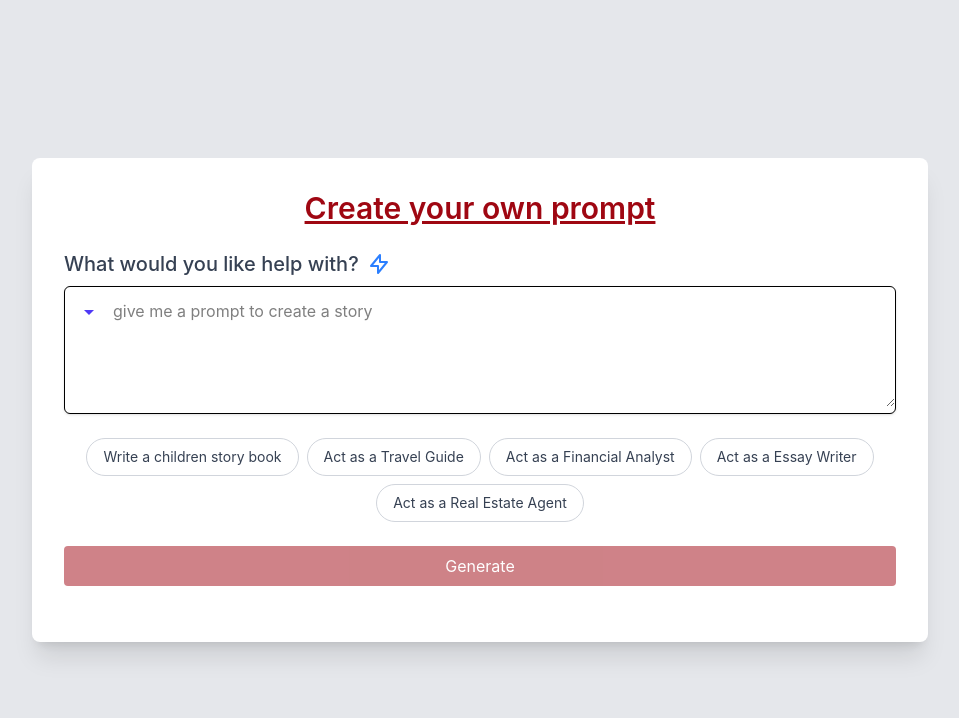
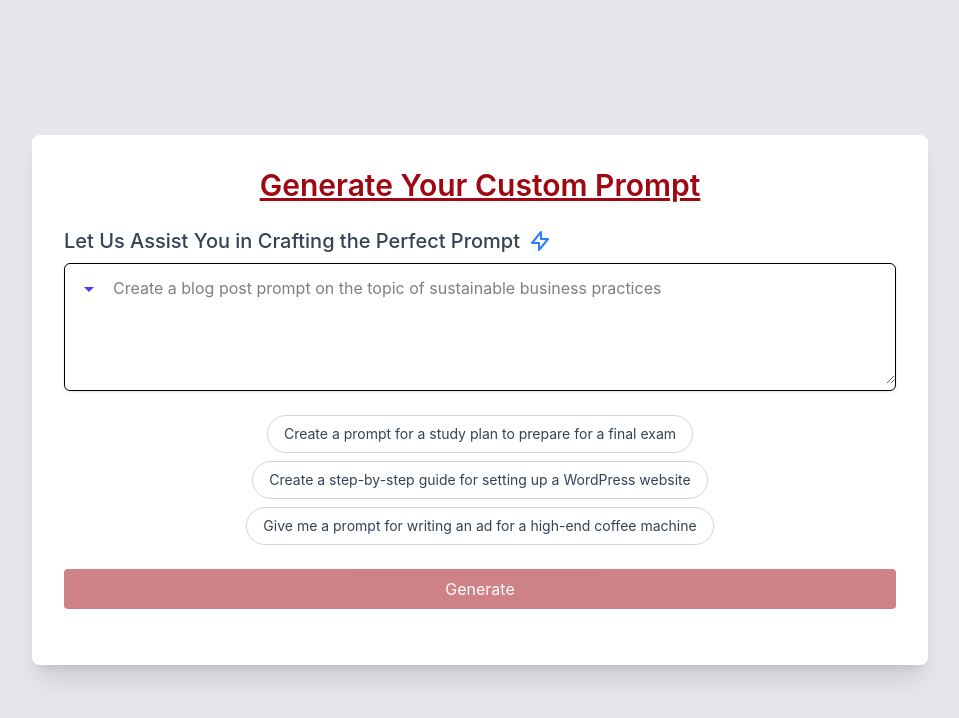
Before and after one commit to ViaSocket-Git/Prompt_Engineer, a React (Create React App) app: page / in a window 1280 px wide. Shown: the top 718 px of the page, without its empty margins (160-1119 px from the left). Built offline with nearby package versions, Linux system fonts and the light colour scheme.

Commit message:
changed refrence prompts

```diff
--- a/src/Components/intialChatbot.js
+++ b/src/Components/intialChatbot.js
@@ -87,23 +87,22 @@ function PromptGenerator() {
   };
 
   const examplePrompts = [
-    "Write a children story book",
-    "Act as a Travel Guide",
-    "Act as a Financial Analyst",
-    "Act as a Essay Writer",
-    "Act as a Real Estate Agent"
+    "Create a prompt for a study plan to prepare for a final exam",
+    "Create a step-by-step guide for setting up a WordPress website",
+    "Give me a prompt for writing an ad for a high-end coffee machine",
+
   ];
 
   return (
     <div className="bg-gray-200 min-h-screen flex items-center justify-center py-6">
       <div className="max-w-4xl w-full p-8 bg-white rounded-lg shadow-xl">
         <h1 className="text-3xl font-semibold mb-6 text-center text-gray-800">
-          <span className="text-red-800 underline">Create your own prompt</span>
+          <span className="text-red-800 underline">Generate Your Custom Prompt</span>
         </h1>
 
         <div className="mb-6">
           <div className="flex items-center mb-2">
-            <h2 className="text-xl font-medium text-gray-700">What would you like help with?</h2>
+            <h2 className="text-xl font-medium text-gray-700">Let Us Assist You in Crafting the Perfect Prompt</h2>
             <svg className="ml-2 w-6 h-6 text-blue-500" fill="none" stroke="currentColor" viewBox="0 0 24 24" xmlns="http://www.w3.org/2000/svg">
               <path strokeLinecap="round" strokeLinejoin="round" strokeWidth="2" d="M13 10V3L4 14h7v7l9-11h-7z"></path>
             </svg>
@@ -118,7 +117,7 @@ function PromptGenerator() {
             <textarea
               value={input}
               onChange={(e) => setInput(e.target.value)}
-              placeholder="give me a prompt to create a story"
+              placeholder="Create a blog post prompt on the topic of sustainable business practices"
               className="w-full pl-12 pr-4 py-3 focus:outline-none focus:ring-2 focus:ring-blue-500 rounded-md transition-all"
               rows="4"
             />
@@ -170,7 +169,7 @@ function PromptGenerator() {
             onClick={handleContinue}
             className="bg-red-800 text-white px-6 py-2 rounded hover:bg-red-900 w-full transition duration-200"
           >
-            Continue
+            Not Satisfied? Chat for a Better Prompt
           </button>
         )}
       </div>
--- a/src/Context/ThreadContext.js
+++ b/src/Context/ThreadContext.js
@@ -5,7 +5,7 @@ const ThreadContext = createContext(null);
 
 // Context provider component
 export const ThreadProvider = ({ children }) => {
-  const [Thread, setThread] = useState("501");
+  const [Thread, setThread] = useState(null);
   return (
     <ThreadContext.Provider value={{ Thread, setThread }}>
       {children}
```
Also changed, not shown: 1 other file (tests, documents, lock files or other folders).
